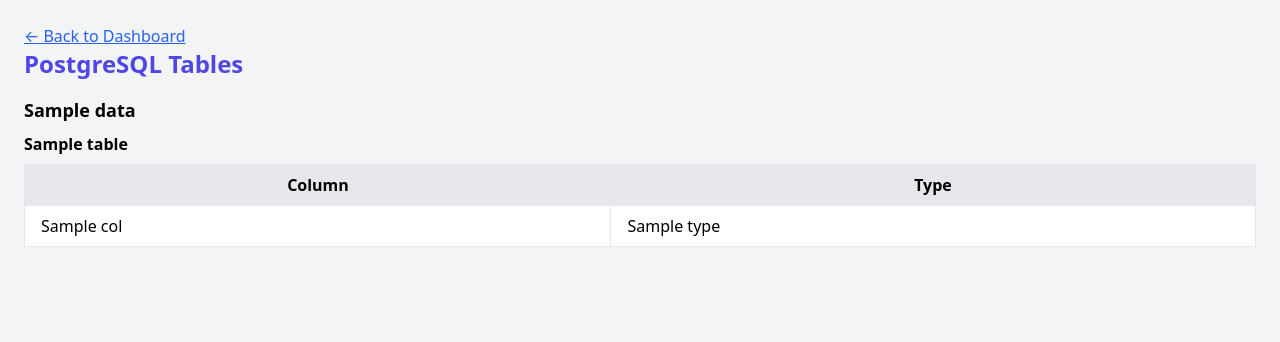
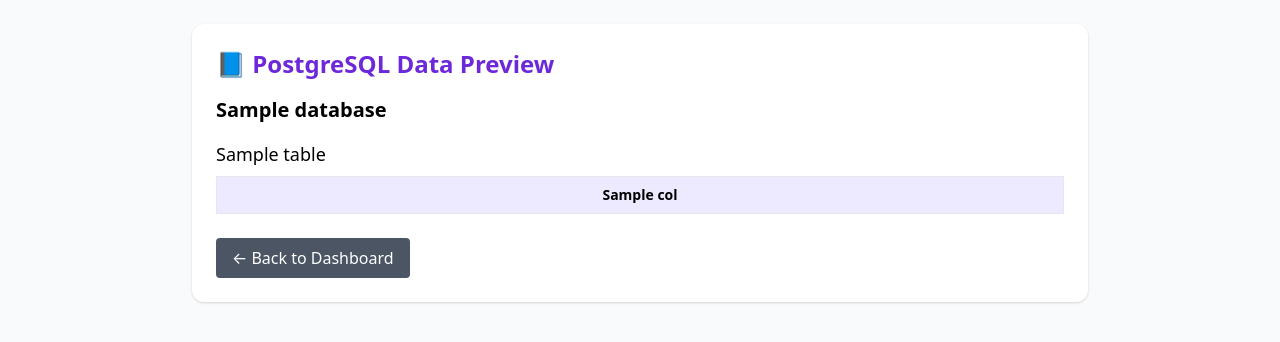
Before and after one commit to chriz-ty/smartcard-cloud, a Flask app: template templates/preview_postgres.html in a window 1280 px wide. Shown: the top 342 px of the page. Run offline with Flask 3, Linux system fonts and the light colour scheme; the template is opened without the code that fills it: most values are stand-ins (such as "Sample title", 1, 10 or a date in 2020); lists and menus that the app fills with data are empty.

Commit message:
Update preview_postgres.html

```diff
--- a/templates/preview_postgres.html
+++ b/templates/preview_postgres.html
@@ -1,36 +1,43 @@
+<!-- templates/preview_postgres.html -->
 <!DOCTYPE html>
-<html>
+<html lang="en">
 <head>
-  <title>PostgreSQL Preview</title>
+  <meta charset="UTF-8">
+  <title>Preview PostgreSQL</title>
   <link href="https://cdn.jsdelivr.net/npm/tailwindcss@2.2.19/dist/tailwind.min.css" rel="stylesheet">
 </head>
-<body class="bg-gray-100 p-6">
-  <a href="/dashboard" class="text-blue-600 underline">← Back to Dashboard</a>
-  <h1 class="text-2xl font-bold mb-4 text-indigo-600">PostgreSQL Tables</h1>
+<body class="bg-gray-50 p-6">
+  <div class="max-w-4xl mx-auto bg-white rounded-xl shadow p-6">
+    <h1 class="text-2xl font-bold mb-4 text-purple-700">📘 PostgreSQL Data Preview</h1>
 
-  {% for db, tables in data.items() %}
-    <h2 class="text-lg font-semibold mb-2">{{ db }}</h2>
-    {% for table, columns in tables.items() %}
+    {% for db in databases %}
       <div class="mb-6">
-        <h3 class="font-bold">{{ table }}</h3>
-        <table class="w-full bg-white border mt-2">
-          <thead>
-            <tr class="bg-gray-200">
-              <th class="px-4 py-2">Column</th>
-              <th class="px-4 py-2">Type</th>
+        <h2 class="text-xl font-semibold mb-2">{{ db.name }}</h2>
+        {% for table, rows in db.data.items() %}
+          <h3 class="text-lg font-medium mt-4">{{ table }}</h3>
+          <table class="min-w-full border mt-2 mb-4 text-sm">
+            <thead class="bg-purple-100">
+              <tr>
+                {% for col in rows[0].keys() %}
+                  <th class="px-4 py-2 border">{{ col }}</th>
+                {% endfor %}
               </tr>
             </thead>
             <tbody>
-            {% for column in columns %}
+              {% for row in rows %}
               <tr>
-                <td class="border px-4 py-2">{{ column.name }}</td>
-                <td class="border px-4 py-2">{{ column.type }}</td>
+                {% for val in row.values() %}
+                  <td class="px-4 py-2 border">{{ val }}</td>
+                {% endfor %}
               </tr>
               {% endfor %}
             </tbody>
           </table>
+        {% endfor %}
       </div>
     {% endfor %}
-  {% endfor %}
+
+    <a href="{{ url_for('dashboard') }}" class="inline-block px-4 py-2 bg-gray-600 text-white rounded">← Back to Dashboard</a>
+  </div>
 </body>
 </html>
```
Lines whose indentation alone changed are shown as unchanged.
